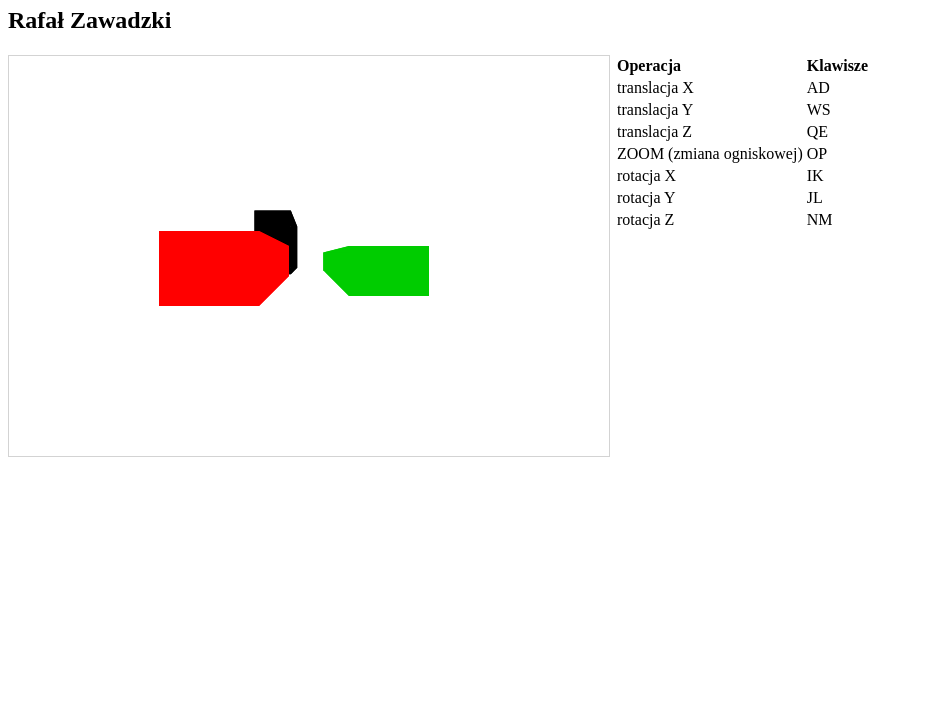
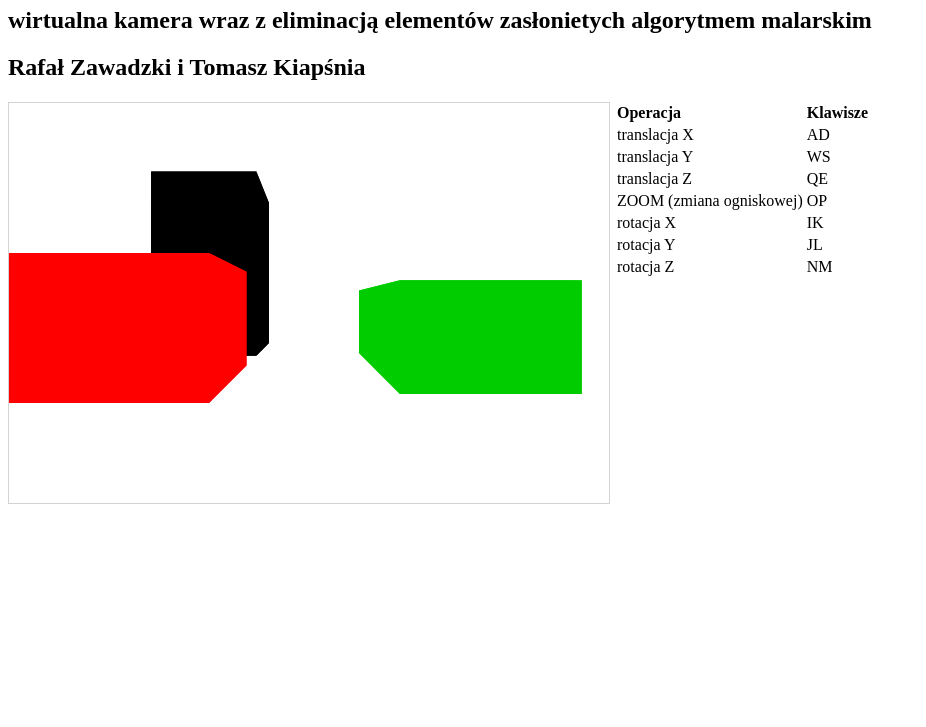
Before and after one commit to Rafal1/Painter-s-algorithm, a plain HTML site: page app/index.html in a window 1280 px wide. Shown: the part 73-800 px from the top of the page, without its empty margins (0-926 px from the left). Drawn offline with Linux system fonts and the light colour scheme.

Commit message:
change solid's distance from observer

```diff
--- a/app/canvas.js
+++ b/app/canvas.js
@@ -3,7 +3,7 @@
  */
 
 var TRANSLATE_DEFAULT_STEP = 12;
-var ZOOM_COEFFICIENT = 50;
+var ZOOM_COEFFICIENT = 250;
 var TRANSLATE_ADJUSTMENT = 5; //higher -> less movement on z axis
 var ZOOM_CHANGE = 20;
 var ROTATE_X = 6;
@@ -11,6 +11,7 @@ var ROTATE_Y = 6;
 var ROTATE_Z = 7;
 var CANVAS_WIDTH = 600;
 var CANVAS_HEIGHT = 400;
+var ZOOM_MAX = 600;
 
 function Wall3D(A, B, C, D) {
     this.PA = A;
@@ -18,8 +19,6 @@ function Wall3D(A, B, C, D) {
     this.PC = C;
     this.PD = D;
     this.color = "#000000";
-    this.MINZ;
-    this.MAXZ;
 
     this.draw = draw;
 
@@ -27,15 +26,12 @@ function Wall3D(A, B, C, D) {
         if (A.z < 0 && B.z < 0 && C.z < 0 && D.z < 0) {
             return;
         }
-//        if (A.z < 0 || B.z < 0 || C.z < 0 || D.z < 0) {
-//            return;
-//        }
         var tmpPA, tmpPB, tmpPC, tmpPD;
         tmpPA = projection(this.PA);
         tmpPB = projection(this.PB);
         tmpPC = projection(this.PC);
         tmpPD = projection(this.PD);
-        if( tmpPA == undefined || tmpPB == undefined || tmpPC == undefined || tmpPD == undefined){
+        if (tmpPA == undefined || tmpPB == undefined || tmpPC == undefined || tmpPD == undefined) {
             return;
         }
         ctx.beginPath();
@@ -283,21 +279,27 @@ function controlSystem(event) {
             drawScene(allWalls);
             break;
         case 80: //p
-            ZOOM_COEFFICIENT = ZOOM_COEFFICIENT + ZOOM_CHANGE
+            ZOOM_COEFFICIENT = ZOOM_COEFFICIENT + ZOOM_CHANGE;
+            if(ZOOM_COEFFICIENT>600){
+                ZOOM_COEFFICIENT = ZOOM_MAX;
+            }
             allWalls = sortWalls(allWalls);
             drawScene(allWalls);
             break;
         case 79: //o
-            ZOOM_COEFFICIENT = ZOOM_COEFFICIENT - ZOOM_CHANGE
+            ZOOM_COEFFICIENT = ZOOM_COEFFICIENT - ZOOM_CHANGE;
+            if(ZOOM_COEFFICIENT<0){
+                ZOOM_COEFFICIENT = 1;
+            }
+            allWalls = sortWalls(allWalls);
+            drawScene(allWalls);
+            break;
+        case 75: //k
+            rotatePicture(allPoints, "XB");
             allWalls = sortWalls(allWalls);
             drawScene(allWalls);
             break;
         case 73: //i
-            rotatePicture(allPoints, "XB");
-            allWalls = sortWalls(allWalls);
-            drawScene(allWalls);
-            break;
-        case 75: //k
             rotatePicture(allPoints, "XF");
             allWalls = sortWalls(allWalls);
             drawScene(allWalls);
@@ -327,48 +329,8 @@ function controlSystem(event) {
     }
 }
 
-function Wall3DParam() {
-    this.ID;
-    this.SC;
-}
-
-function scOfWall(wall) {
-    var sum = 0;
-    sum += wall.PA.z;
-    sum += wall.PB.z;
-    sum += wall.PC.z;
-    sum += wall.PD.z;
-//    if (sum == 0.04 || sum == 0.03 || sum == 0.02) {
-//        sum = 1000;
-//    }
-    return sum / 4;
-}
-
-function remakeWalls(walls) {
-    var remaked = [];
-    for (var i = 0; i < walls.length; i++) {
-        remaked[i] = new Wall3DParam();
-        remaked[i].SC = scOfWall(walls[i]);
-        remaked[i].ID = i;
-    }
-    remaked.sort(function (a, b) {
-        return b.SC - a.SC
-    });
-    var remakedAndSorted = [];
-    for (var i = 0; i < walls.length; i++) {
-        remakedAndSorted[i] = walls[remaked[i].ID];
-    }
-    return remakedAndSorted;
-}
-
 function fixSortingWalls(walls) {
     var sortedWalls = walls;
-    for (var i = 0; i < walls.length; i++) {
-        var zmax = maxZWall(walls[i]);
-        var zmin = minZWall(walls[i]);
-        walls[i].MAXZ = zmax;
-        walls[i].MINZ = zmin;
-    }
     sortedWalls = sortedWalls.sort(function (a, b) {
         var avg1 = ((b.PA.z + b.PB.z + b.PC.z + b.PD.z) / 4.0);
         var avg2 = ((a.PA.z + a.PB.z + a.PC.z + a.PD.z) / 4.0);
@@ -400,103 +362,51 @@ function fixSortingWalls(walls) {
         else
             return (avg1 - avg2);
     });
-//    for (var i = 0; i < walls.length; i++) {
-//        if (i + 1 != walls.length) {
-//            var max1 = maxZWall(walls[i]);
-//            var min2 = minZWall(walls[i + 1]);
-//            if (!(max1 < min2)) {
-//                sortedWalls = changeWallPriority(sortedWalls, i, i + 1);
-//            }
-//            continue;
-//        } else {
-//            var lastWall = walls[walls.length - 1];
-//            var pos = walls.length - 1;
-//            var LastMaxZ = maxZWall(lastWall);
-//
-//        }
-//    }
     return sortedWalls;
-}
-
-function changeWallPriority(walls, from, to) {
-    var tmpWall;
-    tmpWall = walls[from];
-    walls[from] = walls[to];
-    walls[to] = tmpWall;
-    return walls;
-}
-
-function maxZWall(wall) {
-    var max = wall.PA.z;
-    if (wall.PB.z > max) {
-        max = wall.PB.z;
-    }
-    if (wall.PC.z > max) {
-        max = wall.PC.z;
-    }
-    if (wall.PD.z > max) {
-        max = wall.PD.z;
-    }
-    return max;
-}
-
-function minZWall(wall) {
-    var min = wall.PA.z;
-    if (wall.PB.z < min) {
-        min = wall.PB.z;
-    }
-    if (wall.PC.z < min) {
-        min = wall.PC.z;
-    }
-    if (wall.PD.z < min) {
-        min = wall.PD.z;
-    }
-    return min;
 }
 
 function sortWalls(walls) {
     var sortedWalls;
     sortedWalls = walls;
-    // sortedWalls = remakeWalls(sortedWalls);
     sortedWalls = fixSortingWalls(sortedWalls);
     return sortedWalls;
 }
 
 var points1 = [];
-//-40 + 30
-points1[0] = new Point3D(-20, -20, 20);
-points1[1] = new Point3D(-60, -20, 20);
-points1[2] = new Point3D(-60, 10, 20);
-points1[3] = new Point3D(-20, 10, 20);
+//-40 + 30 (30)
+points1[0] = new Point3D(-20, -20, 50);
+points1[1] = new Point3D(-60, -20, 50);
+points1[2] = new Point3D(-60, 10, 50);
+points1[3] = new Point3D(-20, 10, 50);
 
-points1[4] = new Point3D(-20, -20, 50);
-points1[5] = new Point3D(-60, -20, 50);
-points1[6] = new Point3D(-60, 10, 50);
-points1[7] = new Point3D(-20, 10, 50);
+points1[4] = new Point3D(-20, -20, 80);
+points1[5] = new Point3D(-60, -20, 80);
+points1[6] = new Point3D(-60, 10, 80);
+points1[7] = new Point3D(-20, 10, 80);
 
 var points2 = [];
-//-30 + 70
-points2[0] = new Point3D(-20, -20, 55);
-points2[1] = new Point3D(-60, -20, 55);
-points2[2] = new Point3D(-60, 50, 55);
-points2[3] = new Point3D(-20, 50, 55);
+//-30 + 70 (40)
+points2[0] = new Point3D(-20, -20, 95);
+points2[1] = new Point3D(-60, -20, 95);
+points2[2] = new Point3D(-60, 50, 95);
+points2[3] = new Point3D(-20, 50, 95);
 
-points2[4] = new Point3D(-20, -20, 85);
-points2[5] = new Point3D(-50, -20, 85);
-points2[6] = new Point3D(-50, 50, 85);
-points2[7] = new Point3D(-20, 50, 85);
+points2[4] = new Point3D(-20, -20, 125);
+points2[5] = new Point3D(-50, -20, 125);
+points2[6] = new Point3D(-50, 50, 125);
+points2[7] = new Point3D(-20, 50, 125);
 
 var points3 = [];
 //40 + 45
-points3[0] = new Point3D(20, -20, 25);
-points3[1] = new Point3D(60, -20, 25);
-points3[2] = new Point3D(60, 5, 25);
-points3[3] = new Point3D(20, 5, 25);
+points3[0] = new Point3D(20, -20, 55);
+points3[1] = new Point3D(60, -20, 55);
+points3[2] = new Point3D(60, 5, 55);
+points3[3] = new Point3D(20, 5, 55);
 
-points3[4] = new Point3D(20, -20, 70);
-points3[5] = new Point3D(60, -20, 70);
-points3[6] = new Point3D(60, 5, 70);
-points3[7] = new Point3D(20, 5, 70);
+points3[4] = new Point3D(20, -20, 100);
+points3[5] = new Point3D(60, -20, 100);
+points3[6] = new Point3D(60, 5, 100);
+points3[7] = new Point3D(20, 5, 100);
 
 var solid1 = makeSolidVectorsFromPoints(points1, "#FF0000"); //red
 var solid2 = makeSolidVectorsFromPoints(points2, "#000000"); //black
--- a/app/index.html
+++ b/app/index.html
@@ -5,9 +5,9 @@
     <title>Grafika - projekt 1</title>
 </head>
 <body onkeydown="controlSystem(event);">
-<h1>Grafika Komputerowa - Wirtualna kamera</h1>
-
-<h2>Rafał Zawadzki</h2>
+<h1>Grafika Komputerowa Projekt</h1>
+<h2>wirtualna kamera wraz z eliminacją elementów zasłonietych algorytmem malarskim</h2>
+<h2>Rafał Zawadzki i Tomasz Kiapśnia</h2>
 
 <div id="container" style="display: inline-block">
     <canvas id="myCanvas" width="600" height="400" style="border:1px solid #d3d3d3; text-align: center;">
```
Also changed, not shown: 1 other file.
